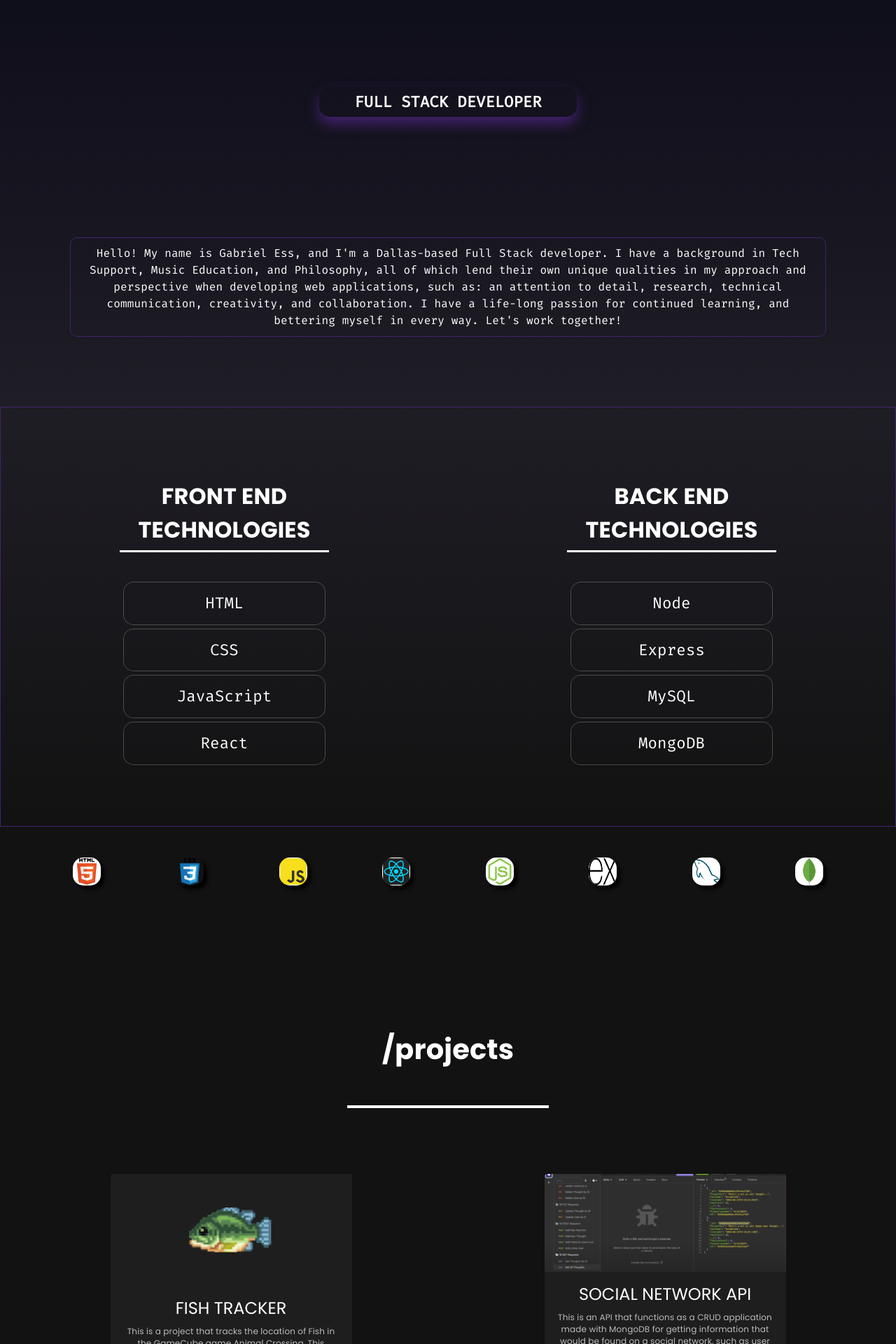
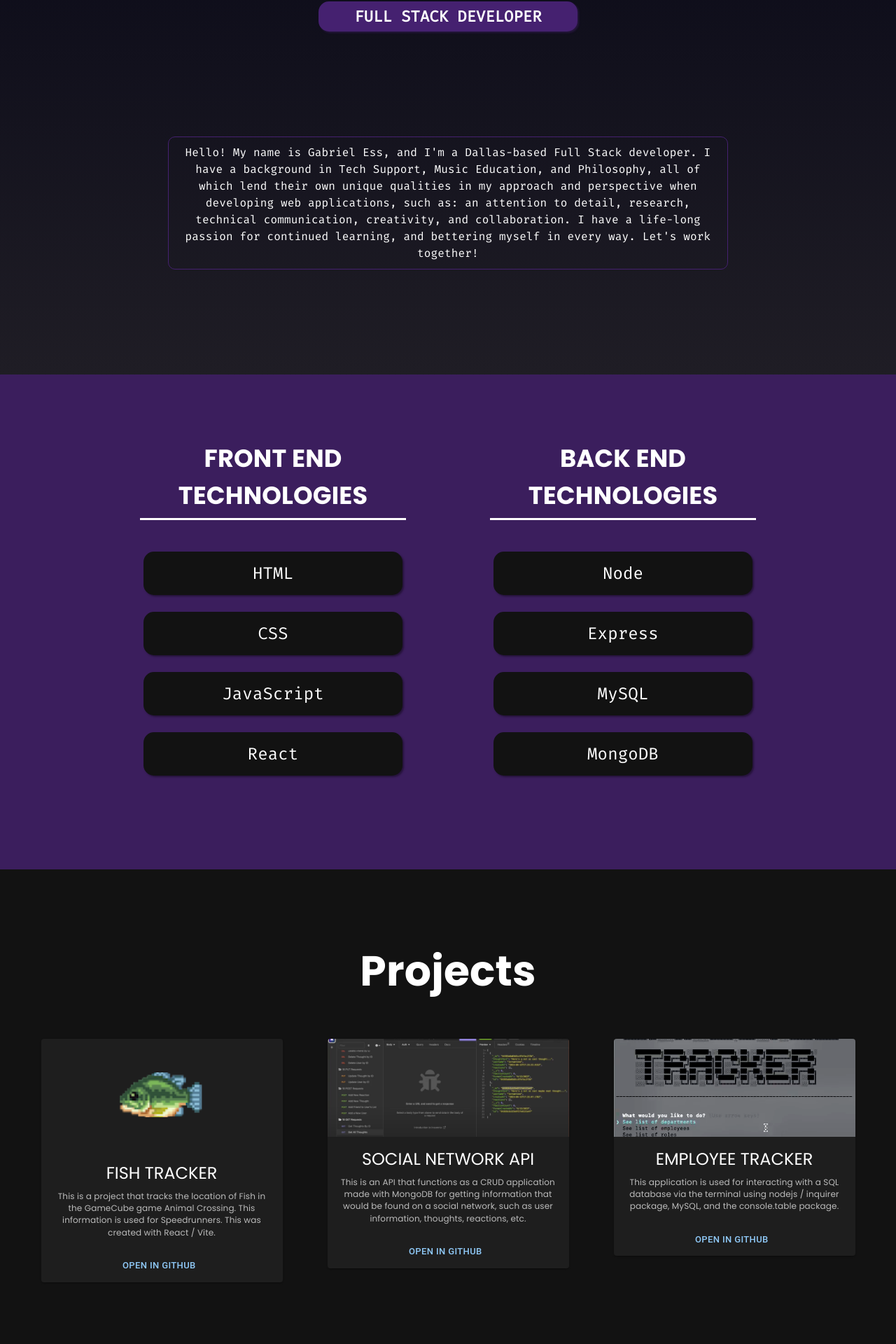
Before and after one commit to gabess3/Portfolio, a React (Create React App) app: page / in a window 1280 px wide. Shown: the part 460-2380 px from the top of the page at 70% size. Built offline with nearby package versions, Linux system fonts and the light colour scheme.

Commit message:
added changes

```diff
--- a/src/app/App.css
+++ b/src/app/App.css
@@ -13,45 +13,53 @@
 }
 
 .container {
-  display: flex;
+  padding-left: 15px;
+  padding-right: 15px;
+  padding-bottom: 150px;
+  padding-top: 100px;
+  /* display: flex;
   flex-flow: column wrap;
   align-content: space-around;
-  align-items: center;
+  align-items: center; */
 }
 
 .about h1 {
+  margin-top: 0;
   font-size: 10vw;
-  margin-top: 200px;
   animation: fadeIn 3s;
-  font-family: "Poppins";
+  font-family: 'Poppins';
   letter-spacing: 2.2px;
 }
 
-
 .about h3 {
-  box-shadow: 0 10px 20px rgb(69, 33, 112);
+  box-shadow: rgba(69, 33, 112, 0.4) 1.95px 1.95px 2.6px;
   background-color: transparent;
+  background: rgb(69, 33, 112);
   border-radius: 15px;
   animation: fadeIn 3s;
   animation-delay: 1s;
   animation-fill-mode: both;
   font-size: 22px;
-  font-family: "FiraMono";
-  padding-left: 50px;
-  padding-right: 50px;
+  font-family: 'FiraMono';
+  padding-left: 15px;
+  padding-right: 15px;
   padding-top: 5px;
   padding-bottom: 5px;
+  width: 100%;
+  max-width: 370px;
+  margin: auto;
 }
 
 .aboutMe {
   animation: fadeIn 3s;
   animation-delay: 2s;
   animation-fill-mode: both;
-  font-size: 100%;
-  font-family: "FiraMono";
-  border:1px solid rgb(69, 33, 112);
+  font-size: 100%; /* What is this? */
+  font-family: 'FiraMono';
+  border: 1px solid rgb(69, 33, 112);
   word-break: keep-all;
-  margin: 100px;
+  max-width: 800px;
+  margin: auto;
   margin-top: 150px;
   padding: 10px;
   border-radius: 10px;
@@ -67,7 +75,6 @@
   }
 }
 
-
 .terminal {
   animation: blink 1s infinite step-end;
   background-color: grey;
@@ -75,12 +82,15 @@
 }
 
 @keyframes blink {
-   from, to { opacity: 0; }
-
-   50% {opacity: 1;}
+  from,
+  to {
+    opacity: 0;
   }
 
-
+  50% {
+    opacity: 1;
+  }
+}
 
 /* Tech Stack Styles */
 
@@ -88,93 +98,61 @@
   padding: 0px;
 }
 
+.techContainer {
+  background: rgb(69, 33, 112, 0.8);
+  padding-top: 50px;
+  padding-bottom: 100px;
+  min-height: 75vh;
+}
+
 .tech {
   display: flex;
   flex-flow: row wrap;
   justify-content: space-around;
   justify-items: center;
-  background-color: #222;
-  min-height: 75vh;
-  background-image: linear-gradient(180deg, #1f1d25, #121212);
-  border:1px solid rgb(69, 33, 112);
+  max-width: 1000px;
+  margin: auto;
 }
 
-
-.frontEnd {
+.techStack {
   display: flex;
   flex-flow: column;
   justify-content: center;
-  width: 25%;
   padding: 10px;
   border-radius: 10px;
+  max-width: 400px;
 }
 
-.frontEnd h2 {
+.tech h2 {
   text-align: center;
   padding: 5px;
   border-bottom: 3px solid white;
   word-wrap: normal;
-  font-family: "Poppins";
-  font-size: 2.5vw;
+  font-family: 'Poppins';
+  font-size: 2.2rem;
 }
 
-.frontEnd li {
+.tech li {
   text-align: center;
   list-style: none;
   padding: 13px;
   border-radius: 15px;
-  word-wrap:normal;
-  border: 1px dotted grey;
+  word-wrap: normal;
   margin: 5px;
-  font-family: "FiraMono";
-  font-size: 1.75vw;
+  font-family: 'FiraMono';
+  font-size: 1.5rem;
+  background: #121212;
+  margin-bottom: 1.5rem;
+  cursor: pointer;
+  box-shadow: rgba(0, 0, 0, 0.4) 1.95px 1.95px 2.6px;
 }
 
-.frontEnd li:hover {
-  box-shadow: 0 0 75px rgb(205, 110, 205);
+.tech li:hover {
+  /* box-shadow: 0 0 75px rgb(205, 110, 205); */
+  background: #242424;
   transition: ease-in-out 0.5s;
-  color: lightgreen
+  color: lightgreen;
 }
-
-
-.backEnd {
-  display: flex;
-  flex-flow: column;
-  justify-content: center;
-  width: 25%;
-  padding: 10px;
-  border-radius: 10px;
-}
-
-.backEnd h2 {
-  text-align: center;
-  padding: 5px;
-  border-bottom: 3px solid white;
-  word-wrap: normal;
-  font-family: "Poppins";
-  font-size: 2.5vw;
-}
-
-.backEnd li {
-  text-align: center;
-  list-style: none;
-  padding: 13px;
-  margin: 5px;
-  border-radius: 15px;
-  word-wrap: break-word;
-  border: 1px dotted grey;
-  font-family: "FiraMono";
-  font-size: 1.75vw;
-}
-
-.backEnd li:hover {
-  box-shadow: 0 0 75px rgb(205, 110, 205);
-  transition: ease-in-out 0.4s;
-
-  color: lightgreen
-}
-
-
 
 .icons {
   display: flex;
@@ -212,26 +190,28 @@
   }
 }
 
-
 /* Project Styles */
-
 
 .projectContainer {
   display: flex;
   flex-flow: column wrap;
   align-content: space-around;
   align-items: center;
+  padding-left: 15px;
+  padding-right: 15px;
   min-height: 75vh;
+  padding-top: 100px;
+  padding-bottom: 100px;
 }
 
 .projectContainer h2 {
-  margin: 10px;
-  padding: 50px;
-  border-bottom: 4px solid white;
+  font-family: 'Poppins';
+  font-size: 60px;
+  margin: 0;
 }
 
 .projects {
-  margin: 20px;
+  margin-top: 20px;
   display: flex;
   flex-flow: row wrap;
   justify-content: space-around;
@@ -248,7 +228,6 @@
   cursor: pointer;
   transition: ease-in-out 0.5s;
   background-color: rgb(69, 33, 112);
-
 }
 
 .fish {
@@ -262,8 +241,10 @@
   flex-flow: column wrap;
   align-content: space-evenly;
   align-items: center;
-  padding: 20px;
-  margin: 40px;
+  padding-left: 15px;
+  padding-right: 15px;
+  padding-bottom: 50px;
+  background: rgb(69, 33, 112, 0.8);
 }
 
 .contactForm h3 {
@@ -282,13 +263,12 @@
   flex-direction: row;
   justify-content: center;
   padding: 20px;
-  background-color: black
+  background-color: black;
 }
 
 .footerIcon {
-  color: white
+  color: white;
 }
-
 
 /* Fade In Styles */
 
--- a/src/components/header.jsx
+++ b/src/components/header.jsx
@@ -1,28 +1,23 @@
-import "../fonts/FiraMono-Regular.ttf";
+import '../fonts/FiraMono-Regular.ttf';
 
 export default function Header() {
   return (
-    <>
     <header className="App-header">
       <div id="about" className="container">
-          <div className="about container">
+        <div className="about">
           <h1>GABRIEL ESS</h1>
           <h3>FULL STACK DEVELOPER</h3>
           <div className="aboutMe">
             <span>
-              Hello! My name is Gabriel Ess, and I'm a Dallas-based Full Stack
-              developer. I have a background in Tech Support, Music Education,
-              and Philosophy, all of which lend their own unique qualities in my
-              approach and perspective when developing web applications, such
-              as: an attention to detail, research, technical communication,
-              creativity, and collaboration. I have a life-long passion for
-              continued learning, and bettering myself in every way. Let's work
-              together!
+              Hello! My name is Gabriel Ess, and I'm a Dallas-based Full Stack developer. I have a background in Tech
+              Support, Music Education, and Philosophy, all of which lend their own unique qualities in my approach and
+              perspective when developing web applications, such as: an attention to detail, research, technical
+              communication, creativity, and collaboration. I have a life-long passion for continued learning, and
+              bettering myself in every way. Let's work together!
             </span>
           </div>
         </div>
       </div>
     </header>
-    </>
   );
 }
--- a/src/components/project.jsx
+++ b/src/components/project.jsx
@@ -1,49 +1,41 @@
 // Uses Card component from Material UI
 
-import * as React from "react";
-import Card from "@mui/material/Card";
-import CardContent from "@mui/material/CardContent";
-import CardMedia from "@mui/material/CardMedia";
-import Typography from "@mui/material/Typography";
-import { Button, CardActionArea, CardActions } from "@mui/material";
-import employeeTracker from "../images/EmployeeTracker.png";
-import socialNetwork from "../images/socialNetwork.png";
-import fish from "../images/fish.png";
-import FadeInSection from "./fadeIn";
+import * as React from 'react';
+import Card from '@mui/material/Card';
+import CardContent from '@mui/material/CardContent';
+import CardMedia from '@mui/material/CardMedia';
+import Typography from '@mui/material/Typography';
+import { Button, CardActionArea, CardActions } from '@mui/material';
+import employeeTracker from '../images/EmployeeTracker.png';
+import socialNetwork from '../images/socialNetwork.png';
+import fish from '../images/fish.png';
+import FadeInSection from './fadeIn';
 
 export default function Project() {
-  const projects = ["FISH TRACKER", "SOCIAL NETWORK API", "EMPLOYEE TRACKER"];
+  const projects = ['FISH TRACKER', 'SOCIAL NETWORK API', 'EMPLOYEE TRACKER'];
   const projectLink = [
-    "https://github.com/gabess3/Social-Network-API",
-    "https://github.com/gabess3/Employee-Tracker",
-    "https://github.com/NTumminaro/ACGC-Golden-Rod-Pro",
+    'https://github.com/gabess3/Social-Network-API',
+    'https://github.com/gabess3/Employee-Tracker',
+    'https://github.com/NTumminaro/ACGC-Golden-Rod-Pro',
   ];
 
   return (
     <div className="projectContainer">
       <div id="projects">
         <FadeInSection>
-          <h2 style={{ fontFamily: "Poppins", fontSize: 40, marginTop: 150 }}>
-            /projects
-          </h2>
+          <h2>Projects</h2>
         </FadeInSection>
       </div>
       <div className="projects">
         {projects.map((project) =>
-          project === "FISH TRACKER" ? (
+          project === 'FISH TRACKER' ? (
             <FadeInSection key={project}>
-              <Card key={project} sx={{ maxWidth: 345, maxHeight: 420, m: 8 }}>
+              <Card key={project} sx={{ maxWidth: 345, maxHeight: 420, m: 4 }}>
                 <CardActionArea>
-                  <CardMedia
-                    className="fish"
-                    component="img"
-                    height="160"
-                    image={fish}
-                    alt="Fish Project"
-                  />
+                  <CardMedia className="fish" component="img" height="160" image={fish} alt="Fish Project" />
                   <CardContent>
                     <Typography
-                      sx={{ fontFamily: "Poppins", textAlign: "center" }}
+                      sx={{ fontFamily: 'Poppins', textAlign: 'center' }}
                       gutterBottom
                       variant="h5"
                       component="div"
@@ -51,39 +43,30 @@ export default function Project() {
                       {project}
                     </Typography>
                     <Typography
-                      sx={{ fontFamily: "Poppins", textAlign: "center", fontSize: 12  }}
+                      sx={{ fontFamily: 'Poppins', textAlign: 'center', fontSize: 12 }}
                       variant="body2"
                       color="text.secondary"
                     >
-                      This is a project that tracks the location of Fish in the GameCube game Animal Crossing. This information is used for Speedrunners. This was created with React / Vite.
+                      This is a project that tracks the location of Fish in the GameCube game Animal Crossing. This
+                      information is used for Speedrunners. This was created with React / Vite.
                     </Typography>
                   </CardContent>
                 </CardActionArea>
                 <CardActions className="buttonCenter">
-                  <Button
-                    href={projectLink[2]}
-                    target="_blank"
-                    size="small"
-                    color="primary"
-                  >
+                  <Button href={projectLink[2]} target="_blank" size="small" color="primary">
                     Open in GitHub
                   </Button>
                 </CardActions>
               </Card>
             </FadeInSection>
-          ) : project === "SOCIAL NETWORK API" ? (
+          ) : project === 'SOCIAL NETWORK API' ? (
             <FadeInSection key={project}>
-              <Card key={project} sx={{ maxWidth: 345, maxHeight: 420, m: 8 }}>
+              <Card key={project} sx={{ maxWidth: 345, maxHeight: 420, m: 4 }}>
                 <CardActionArea>
-                  <CardMedia
-                    component="img"
-                    height="140"
-                    image={socialNetwork}
-                    alt="Social Network API Project"
-                  />
+                  <CardMedia component="img" height="140" image={socialNetwork} alt="Social Network API Project" />
                   <CardContent>
                     <Typography
-                      sx={{ fontFamily: "Poppins", textAlign: "center" }}
+                      sx={{ fontFamily: 'Poppins', textAlign: 'center' }}
                       gutterBottom
                       variant="h5"
                       component="div"
@@ -91,42 +74,30 @@ export default function Project() {
                       {project}
                     </Typography>
                     <Typography
-                      sx={{ fontFamily: "Poppins", textAlign: "center", fontSize: 12 }}
+                      sx={{ fontFamily: 'Poppins', textAlign: 'center', fontSize: 12 }}
                       variant="body2"
                       color="text.secondary"
                     >
-                      This is an API that functions as a CRUD application made
-                      with MongoDB for getting information that would be found
-                      on a social network, such as user information, thoughts,
-                      reactions, etc.
+                      This is an API that functions as a CRUD application made with MongoDB for getting information that
+                      would be found on a social network, such as user information, thoughts, reactions, etc.
                     </Typography>
                   </CardContent>
                 </CardActionArea>
                 <CardActions className="buttonCenter">
-                  <Button
-                    href={projectLink[0]}
-                    target="_blank"
-                    size="small"
-                    color="primary"
-                  >
+                  <Button href={projectLink[0]} target="_blank" size="small" color="primary">
                     Open in GitHub
                   </Button>
                 </CardActions>
               </Card>
             </FadeInSection>
-          ) : project === "EMPLOYEE TRACKER" ? (
+          ) : project === 'EMPLOYEE TRACKER' ? (
             <FadeInSection key={project}>
-              <Card key={project} sx={{ maxWidth: 345, maxHeight: 420, m: 8 }}>
+              <Card key={project} sx={{ maxWidth: 345, maxHeight: 420, m: 4 }}>
                 <CardActionArea>
-                  <CardMedia
-                    component="img"
-                    height="140"
-                    image={employeeTracker}
-                    alt="Employee Tracker Project"
-                  />
+                  <CardMedia component="img" height="140" image={employeeTracker} alt="Employee Tracker Project" />
                   <CardContent>
                     <Typography
-                      sx={{ fontFamily: "Poppins", textAlign: "center" }}
+                      sx={{ fontFamily: 'Poppins', textAlign: 'center' }}
                       gutterBottom
                       variant="h5"
                       component="div"
@@ -134,24 +105,17 @@ export default function Project() {
                       {project}
                     </Typography>
                     <Typography
-                      sx={{ fontFamily: "Poppins", textAlign: "center", fontSize: 12  }}
+                      sx={{ fontFamily: 'Poppins', textAlign: 'center', fontSize: 12 }}
                       variant="body2"
                       color="text.secondary"
                     >
-                      This application is used for interacting with a SQL
-                      database via the terminal using nodejs
-                      / inquirer package, MySQL, and
-                      the console.table package.
+                      This application is used for interacting with a SQL database via the terminal using nodejs /
+                      inquirer package, MySQL, and the console.table package.
                     </Typography>
                   </CardContent>
                 </CardActionArea>
                 <CardActions className="buttonCenter">
-                  <Button
-                    href={projectLink[1]}
-                    target="_blank"
-                    size="small"
-                    color="primary"
-                  >
+                  <Button href={projectLink[1]} target="_blank" size="small" color="primary">
                     Open in GitHub
                   </Button>
                 </CardActions>
@@ -160,12 +124,7 @@ export default function Project() {
           ) : (
             <Card key={project} sx={{ maxWidth: 380, maxHeight: 360, m: 8 }}>
               <CardActionArea>
-                <CardMedia
-                  component="img"
-                  height="140"
-                  image=""
-                  alt="Employee Tracker Project"
-                />
+                <CardMedia component="img" height="140" image="" alt="Employee Tracker Project" />
                 <CardContent>
                   <Typography gutterBottom variant="h5" component="div">
                     {project}
@@ -181,7 +140,7 @@ export default function Project() {
                 </Button>
               </CardActions>
             </Card>
-          )
+          ),
         )}
       </div>
     </div>
--- a/src/components/techStack.jsx
+++ b/src/components/techStack.jsx
@@ -1,23 +1,23 @@
-import JavascriptIcon from "../images/javascript.jpg";
-import HtmlIcon from "../images/html5.jpg";
-import CssIcon from "../images/css3.png";
-import reactIcon from "../images/react.jpg";
-import nodeIcon from "../images/nodejs.jpg";
-import mysqlIcon from "../images/mysql.jpg";
-import mongodbIcon from "../images/mongodb.jpg";
-import expressIcon from "../images/express-js-icon.png";
-import FadeInSection from "./fadeIn";
+import JavascriptIcon from '../images/javascript.jpg';
+import HtmlIcon from '../images/html5.jpg';
+import CssIcon from '../images/css3.png';
+import reactIcon from '../images/react.jpg';
+import nodeIcon from '../images/nodejs.jpg';
+import mysqlIcon from '../images/mysql.jpg';
+import mongodbIcon from '../images/mongodb.jpg';
+import expressIcon from '../images/express-js-icon.png';
+import FadeInSection from './fadeIn';
 
 export default function TechStack() {
-  const frontEnd = ["HTML", "CSS", "JavaScript", "React"];
+  const frontEnd = ['HTML', 'CSS', 'JavaScript', 'React'];
 
-  const backEnd = ["Node", "Express", "MySQL", "MongoDB"];
+  const backEnd = ['Node', 'Express', 'MySQL', 'MongoDB'];
 
   return (
     <>
+      <div className="techContainer">
         <div className="tech">
-
-        <div className="frontEnd">
+          <div className="techStack">
             <FadeInSection>
               <h2>FRONT END TECHNOLOGIES</h2>
             </FadeInSection>
@@ -29,8 +29,7 @@ export default function TechStack() {
               </ul>
             </FadeInSection>
           </div>
-
-        <div className="backEnd">
+          <div className="techStack">
             <FadeInSection>
               <h2>BACK END TECHNOLOGIES</h2>
             </FadeInSection>
@@ -43,22 +42,13 @@ export default function TechStack() {
             </FadeInSection>
           </div>
         </div>
-      <FadeInSection>
+      </div>
+      {/* <FadeInSection>
         <div className="icons">
           <img src={HtmlIcon} alt="html icon" width="40px" height="40px"></img>
           <img src={CssIcon} alt="css icon" width="40px" height="40px"></img>
-          <img
-            src={JavascriptIcon}
-            alt="javascript icon"
-            width="40px"
-            height="40px"
-          ></img>
-          <img
-            src={reactIcon}
-            alt="react icon"
-            width="40px"
-            height="40px"
-          ></img>
+          <img src={JavascriptIcon} alt="javascript icon" width="40px" height="40px"></img>
+          <img src={reactIcon} alt="react icon" width="40px" height="40px"></img>
 
           <img src={nodeIcon} alt="html icon" width="40px" height="40px"></img>
           <img
@@ -66,22 +56,12 @@ export default function TechStack() {
             alt="javascript icon"
             width="40px"
             height="40px"
-            style={{ backgroundColor: "white" }}
+            style={{ backgroundColor: 'white' }}
           ></img>
-          <img
-            src={mysqlIcon}
-            alt="javascript icon"
-            width="40px"
-            height="40px"
-          ></img>
-          <img
-            src={mongodbIcon}
-            alt="css icon"
-            width="40px"
-            height="40px"
-          ></img>
+          <img src={mysqlIcon} alt="javascript icon" width="40px" height="40px"></img>
+          <img src={mongodbIcon} alt="css icon" width="40px" height="40px"></img>
         </div>
-      </FadeInSection>
+      </FadeInSection> */}
     </>
   );
 }
```
Also changed, not shown: src/components/contactForm.jsx (+36 -54 lines), src/components/footer.jsx (+7 -9 lines). Lines whose indentation alone changed are shown as unchanged.
